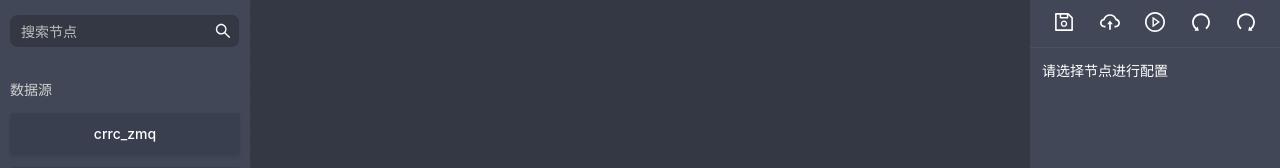
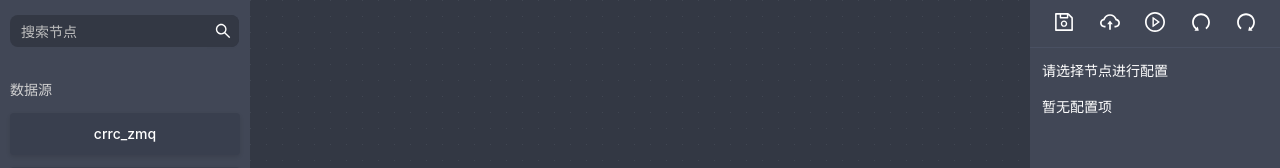
Before and after one commit to ssuperlilei/ekuiper-flow, a React (Create React App) app: page / in a window 1280 px wide. Shown: the top 168 px of the page. Built offline with nearby package versions, Linux system fonts and the light colour scheme.

Commit message:
fix(config): fix reset fields issue

```diff
--- a/src/Components/ConfigCard/ConfigCard.jsx
+++ b/src/Components/ConfigCard/ConfigCard.jsx
@@ -1,18 +1,20 @@
-import React from 'react';
+import React, { useEffect, useState } from 'react';
 import './ConfigCard.less';
 import SchemaForm from './SchemaForm';
 import { SaveOutlined, PlayCircleOutlined, UndoOutlined, RedoOutlined, CloudUploadOutlined } from '@ant-design/icons';
 
 const ConfigCard = ({ node, save }) => {
-  const getConfigCard = () => {
-    if (!node) return <div className="config-title">请选择节点进行配置</div>;
-    return (
-      <div>
-        <div className="config-title">{node.data.label}</div>
-        <SchemaForm node={node} />
-      </div>
-    );
-  };
+  const [title, setTitle] = useState('');
+  const [currNode, setCurrNode] = useState();
+  let schemaForm = null;
+  useEffect(() => {
+    if (!node) {
+      setTitle('请选择节点进行配置');
+    } else {
+      setTitle(node.data.label);
+      setCurrNode(node);
+    }
+  });
   const iconStyles = { fontSize: '20px' };
   return (
     <aside className="config-card">
@@ -33,7 +35,10 @@ const ConfigCard = ({ node, save }) => {
           <RedoOutlined style={iconStyles} />
         </a>
       </div>
-      <div className="config-body">{getConfigCard()}</div>
+      <div className="config-body">
+        <div className="config-title">{title}</div>
+        <SchemaForm node={currNode} />
+      </div>
     </aside>
   );
 };
--- a/src/Components/ConfigCard/SchemaForm.jsx
+++ b/src/Components/ConfigCard/SchemaForm.jsx
@@ -1,5 +1,5 @@
-import React from 'react';
-import { Form, Input, Button, Switch, InputNumber } from 'antd';
+import React, { useState, useEffect } from 'react';
+import { Form, Input, Button, Switch, InputNumber, message } from 'antd';
 import Schema from '../../assets/Schema.json';
 import _ from 'lodash';
 import TextArea from 'antd/lib/input/TextArea';
@@ -7,28 +7,40 @@ import TextArea from 'antd/lib/input/TextArea';
 const SchemaForm = ({ node }) => {
   const lang = 'zh';
   const [form] = Form.useForm();
+  const [schema, setSchema] = useState({});
+  const [initialValues, setInitialValues] = useState({});
+  const [schemaDesc, setSchemaDesc] = useState('');
+  useEffect(() => {
+    if (node) {
       const _schema = Schema[node.data.nodeType];
       const currentSchema = _schema[node.data.name];
-  let schemaDesc = '';
-  let schemaFormItem = <div></div>;
-  const getFormItems = ({ type }) => {
-    switch (type) {
+      setInitialValues(node.data.configs);
+      setSchema(currentSchema);
+      setSchemaDesc(currentSchema.about.description[lang]);
+    }
+  });
+  useEffect(() => {
+    if (schema) {
+      form.resetFields();
+    }
+  }, [schema]);
+  const getFormItems = (formItem) => {
+    switch (formItem.type) {
       case 'string':
-        return <Input />;
+        return <Input placeholder={formItem.default} />;
       case 'bool':
         return <Switch />;
       case 'int':
-        return <InputNumber min={0} />;
+        return <InputNumber min={0} placeholder={formItem.default} />;
       default:
         break;
     }
   };
-  if (currentSchema.about) {
-    schemaDesc = currentSchema.about.description[lang];
-  }
-  if (currentSchema.properties && currentSchema.properties.default) {
-    const formItems = currentSchema.properties.default;
-    schemaFormItem = formItems.map((formItem, index) => {
+  const setFormItemByProps = (schema) => {
+    let schemaFormItems = null;
+    if (schema.properties && schema.properties.default) {
+      const formItems = schema.properties.default;
+      schemaFormItems = formItems.map((formItem, index) => {
         return (
           <Form.Item
             key={`${formItem.name}_${index}`}
@@ -40,8 +52,8 @@ const SchemaForm = ({ node }) => {
           </Form.Item>
         );
       });
-  } else if (currentSchema.functions) {
-    schemaFormItem = currentSchema.functions.map((func) => {
+    } else if (schema.functions) {
+      schemaFormItems = schema.functions.map((func) => {
         return (
           <Form.Item key={func.name} name="expr" label={`${func.name} 函数表达式`}>
             <TextArea placeholder={func.example} autoSize={{ maxRows: 16, minRows: 8 }} />
@@ -49,10 +61,23 @@ const SchemaForm = ({ node }) => {
         );
       });
     } else {
-    schemaFormItem = <p>暂无配置项</p>;
+      return <p>暂无配置项</p>;
     }
+    return (
+      <>
+        {schemaFormItems}
+        <Form.Item>
+          <Button type="primary" size="small" htmlType="submit">
+            保存
+          </Button>
+        </Form.Item>
+      </>
+    );
+  };
   const onFinish = (values) => {
     node.data.configs = _.cloneDeep(values);
+    setInitialValues(values);
+    message.success(`${node.data.name} 配置保存成功`);
   };
   return (
     <div className="schema-form">
@@ -61,17 +86,12 @@ const SchemaForm = ({ node }) => {
         name="basic"
         labelCol={{ span: 24 }}
         wrapperCol={{ span: 24 }}
-        initialValues={node.data.configs}
+        initialValues={initialValues}
         autoComplete="off"
         form={form}
         onFinish={onFinish}
       >
-        {schemaFormItem}
-        <Form.Item>
-          <Button type="primary" size="small" htmlType="submit">
-            保存
-          </Button>
-        </Form.Item>
+        {setFormItemByProps(schema)}
       </Form>
     </div>
   );
```
Lines whose indentation alone changed are shown as unchanged.
